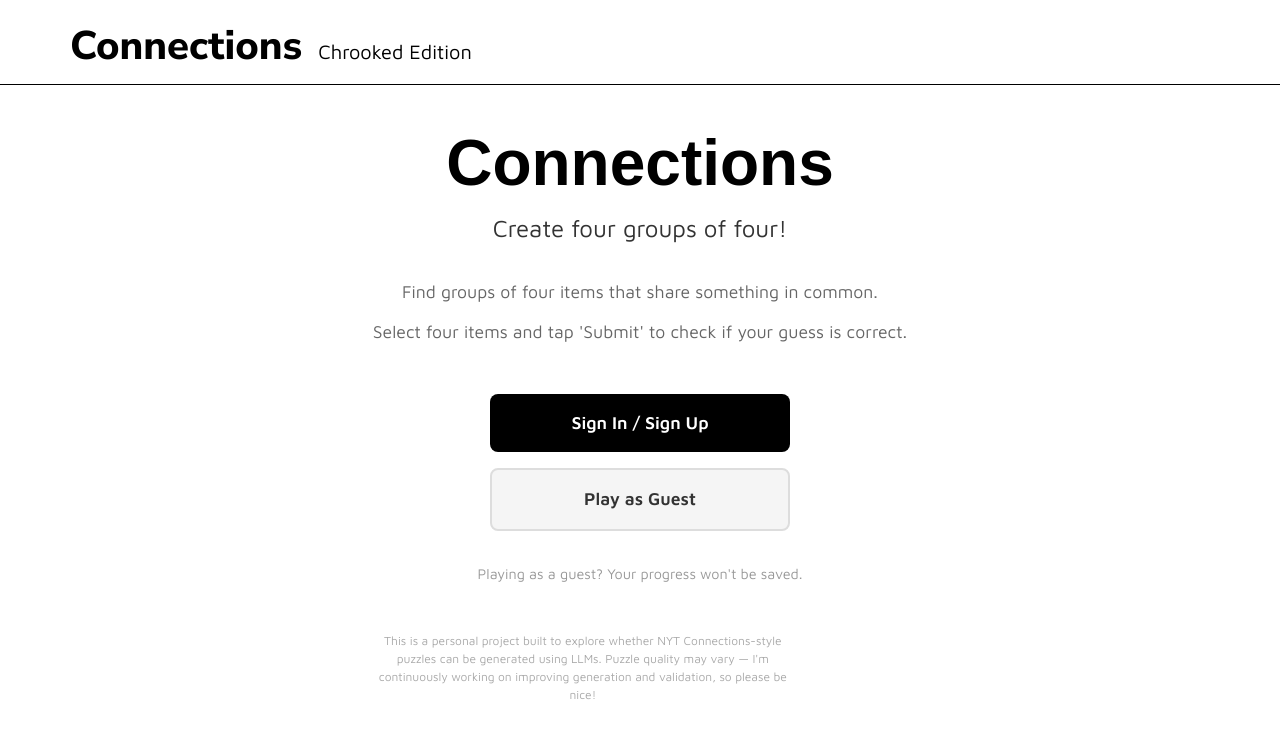
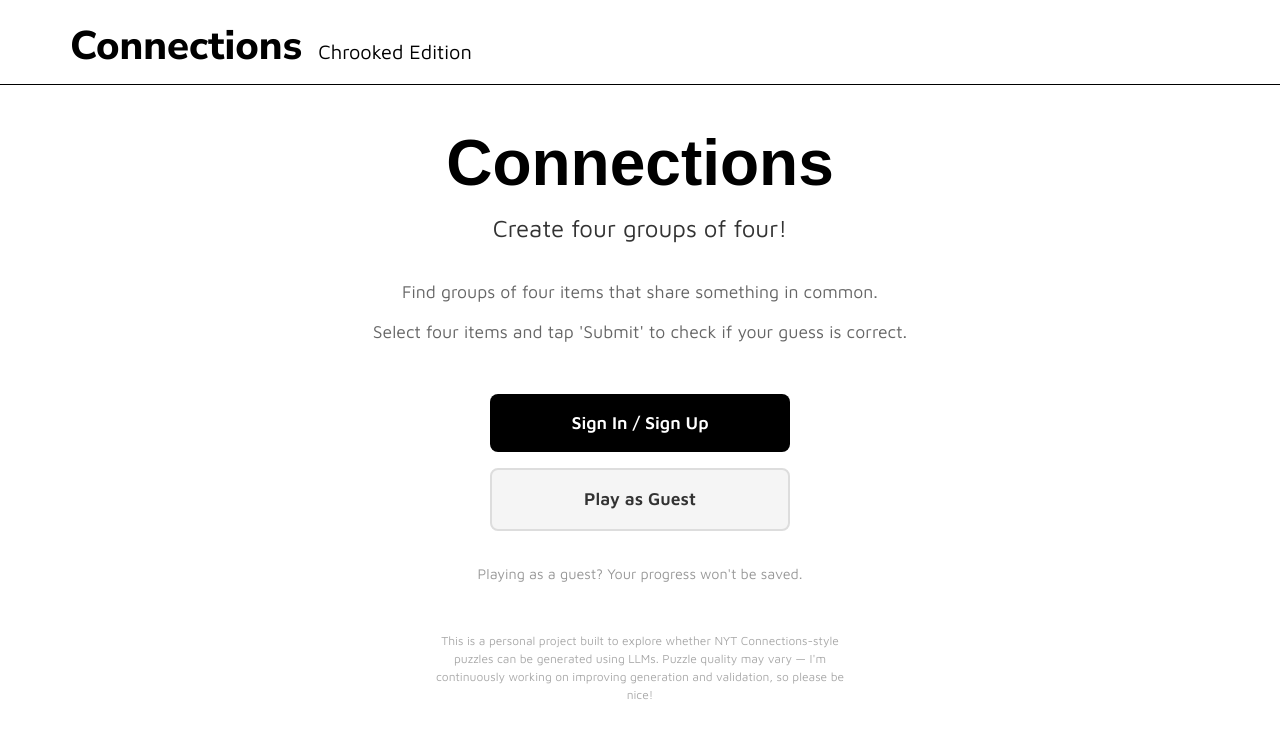
Before and after one commit to chrooks/Connections, a React (Vite) app in the folder frontend/: page / in a window 1280 px wide. Shown: the top 738 px of the page. Built offline with nearby package versions, Linux system fonts and the light colour scheme; no server answers.

Commit message:
feat: add landing page disclaimer

```diff
--- a/frontend/src/components/LandingPage/LandingPage.scss
+++ b/frontend/src/components/LandingPage/LandingPage.scss
@@ -93,7 +93,7 @@
 }
 
 .landing-disclaimer {
-  margin-top: 2rem;
+  margin: 2rem auto 0;
   font-size: 0.75rem;
   color: #aaa;
   text-align: center;
```
